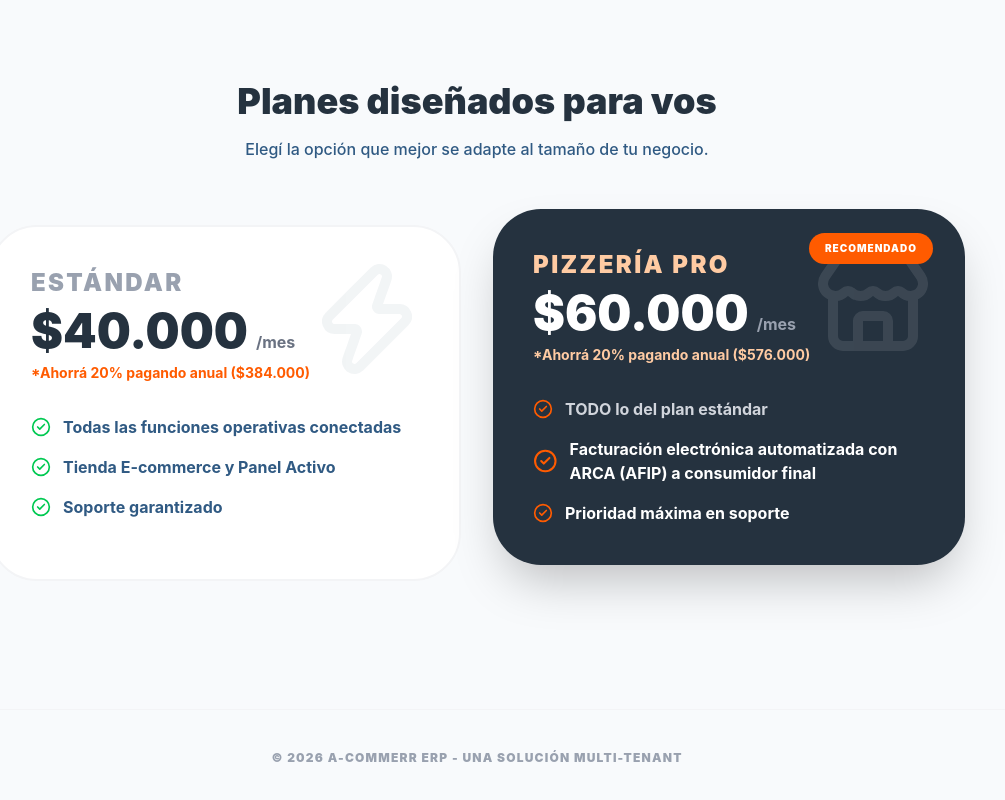
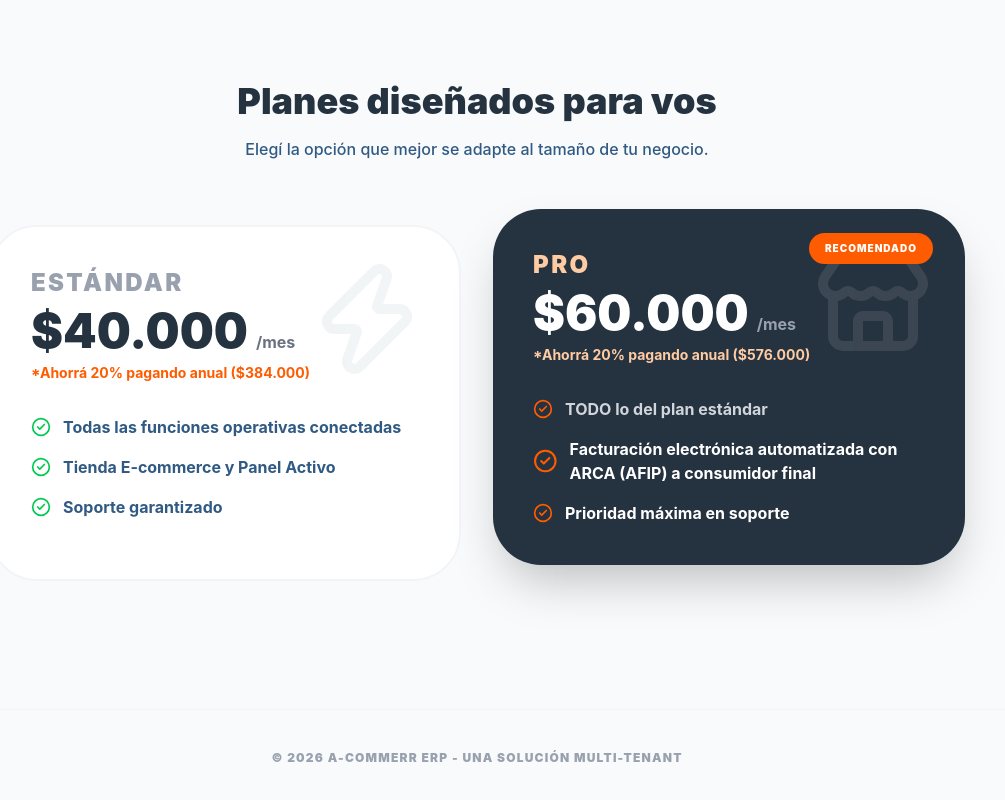
Before and after one commit to GLMahon99/admin-pizzeria, a React (Vite) app: page / in a window 1280 px wide. Shown: the part 1091-1891 px from the top of the page, without its empty margins (163-1168 px from the left). Built offline with nearby package versions, Linux system fonts and the light colour scheme.

Commit message:
fix: renombrar plan pizzeria pro a pro

```diff
--- a/src/pages/Landing.jsx
+++ b/src/pages/Landing.jsx
@@ -110,7 +110,7 @@ const Landing = () => {
                             <div className="absolute top-6 right-8 bg-[#ff5b00] text-white text-[10px] font-black uppercase tracking-widest px-4 py-2 rounded-full">
                                 Recomendado
                             </div>
-                            <h3 className="text-2xl font-black text-gold-200 uppercase tracking-widest text-left mb-2">Pizzería Pro</h3>
+                            <h3 className="text-2xl font-black text-gold-200 uppercase tracking-widest text-left mb-2">Pro</h3>
                             <div className="flex items-baseline gap-2 mb-2 text-left">
                                 <span className="text-5xl font-black text-white">$60.000</span>
                                 <span className="text-gray-400 font-bold">/mes</span>
--- a/src/pages/SubscriptionPlans.jsx
+++ b/src/pages/SubscriptionPlans.jsx
@@ -53,7 +53,7 @@ const SubscriptionPlans = () => {
         },
         {
             id: 'PRO',
-            name: 'Pizzería Pro',
+            name: 'Pro',
             monthlyPrice: getPrice('PRO_MONTHLY') || 60000,
             annualPrice: getPrice('PRO_ANNUAL') || 576000,
             description: 'La opción recomendada para quienes necesitan facturación a consumidor final directo a ARCA.',
```
